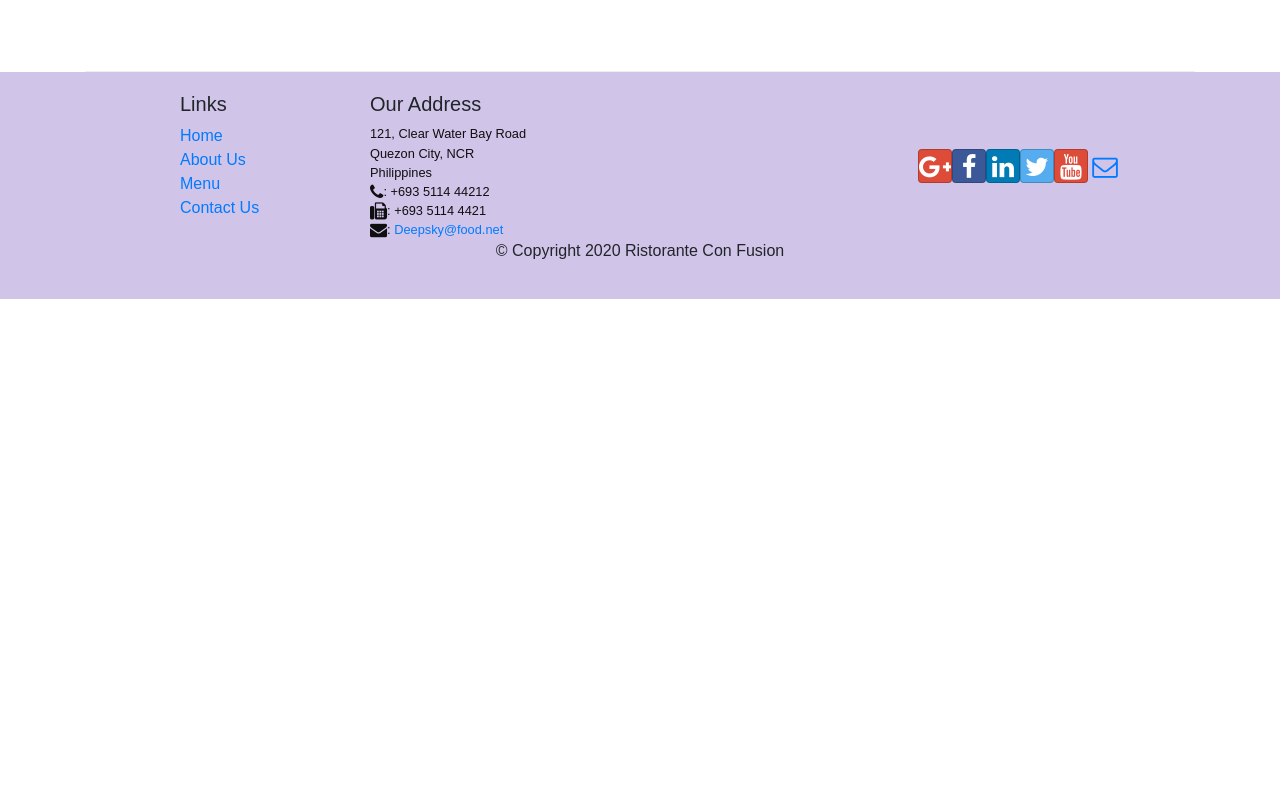
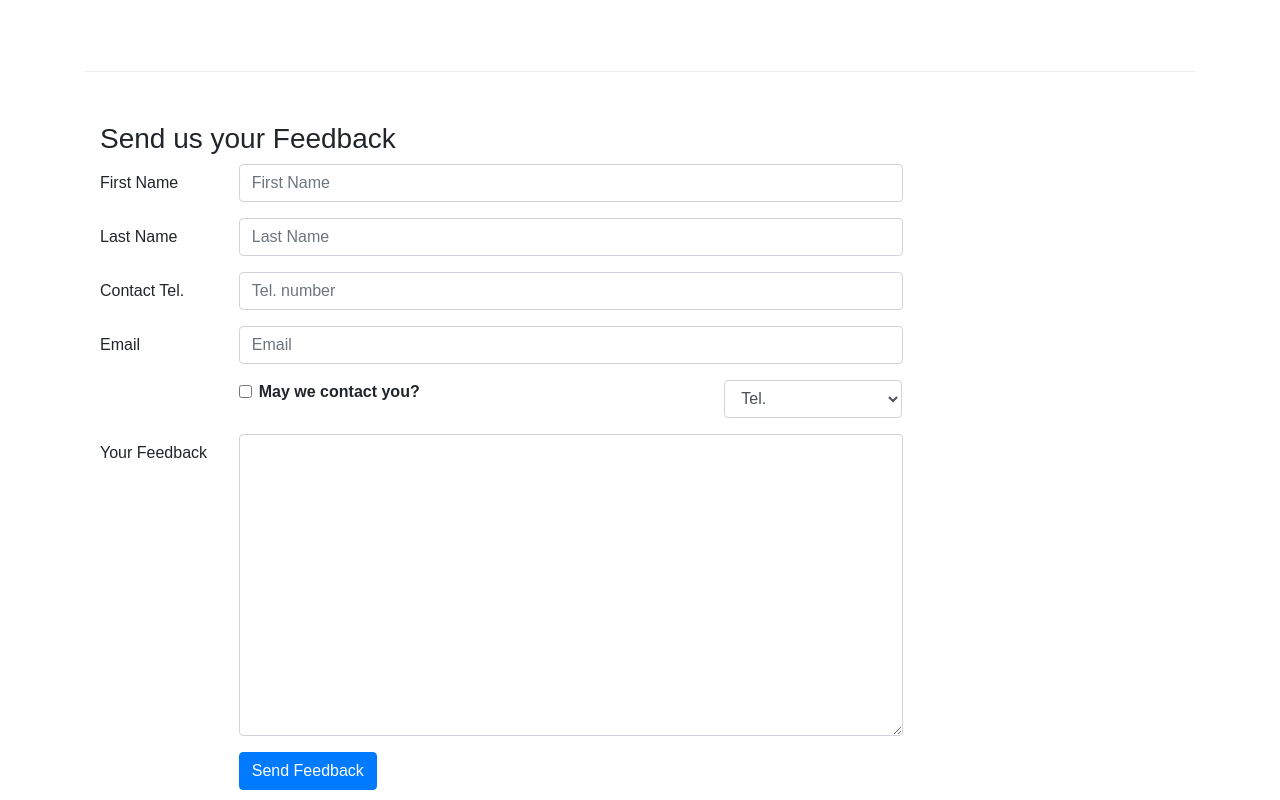
Before and after one commit to FielLucas/React, a React (Create React App) app: page /contactus in a window 1280 px wide. Shown: the part 800-1600 px from the top of the page. Before the commit the page ends 1099 px from the top, so only its background shows below. Built offline with nearby package versions, Linux system fonts and the light colour scheme.

Commit message:
Controlled Forms

```diff
--- a/src/components/ContactComponent.js
+++ b/src/components/ContactComponent.js
@@ -1,9 +1,46 @@
-import React from 'react';
-import { Breadcrumb, BreadcrumbItem } from 'reactstrap';
+import React, {Component} from 'react';
+import { Breadcrumb, BreadcrumbItem, Button, Form, FormGroup, Label, Input, Col } from 'reactstrap';
 import { Link } from 'react-router-dom';
 
-function Contact(props) {
-    return(
+class Contact extends Component {
+
+	constructor(props){
+		super(props);
+		this.state = {
+			firstname: '',
+			lastname: '',
+			telnum: '',
+			email: '',
+			agree: false,
+			contactType: 'Tel.',
+			message: ''
+		}
+
+		this.handleInputChange = this.handleInputChange.bind(this);
+        this.handleSubmit = this.handleSubmit.bind(this);
+
+
+	}
+
+	handleInputChange(event) {
+        const target = event.target;
+        const value = target.type === 'checkbox' ? target.checked : target.value;
+        const name = target.name;
+
+        this.setState({
+        	[name]: value
+        });
+    }
+
+    handleSubmit(event) {
+        console.log('Current State is: ' + JSON.stringify(this.state));
+        alert('Current State is: ' + JSON.stringify(this.state));
+        event.preventDefault();
+    }
+
+	render (){
+
+	return(
         <div className="container">
 		<div className="row">
                 <Breadcrumb>
@@ -42,8 +79,91 @@
                     </div>
                 </div>
             </div>
+            <div className="row row-content">
+				<div className="col-12">
+					<h3>Send us your Feedback</h3>
+				</div>
+                    <div className="col-12 col-md-9">
+                        <Form onSubmit={this.handleSubmit}>
+                            <FormGroup row>
+                                <Label htmlFor="firstname" md={2}>First Name</Label>
+                                <Col md={10}>
+                                    <Input type="text" id="firstname" name="firstname"
+                                        placeholder="First Name"
+                                        value={this.state.firstname}
+                                        onChange={this.handleInputChange} />
+                                </Col>
+                            </FormGroup>
+                            <FormGroup row>
+                                <Label htmlFor="lastname" md={2}>Last Name</Label>
+                                <Col md={10}>
+                                    <Input type="text" id="lastname" name="lastname"
+                                        placeholder="Last Name"
+                                        value={this.state.lastname}
+                                        onChange={this.handleInputChange} />
+                                </Col>
+                            </FormGroup>
+                            <FormGroup row>
+                            <Label htmlFor="telnum" md={2}>Contact Tel.</Label>
+                                <Col md={10}>
+                                    <Input type="tel" id="telnum" name="telnum"
+                                        placeholder="Tel. number"
+                                        value={this.state.telnum}
+                                        onChange={this.handleInputChange} />
+                                </Col>
+                            </FormGroup>
+                            <FormGroup row>
+                                <Label htmlFor="email" md={2}>Email</Label>
+                                <Col md={10}>
+                                    <Input type="email" id="email" name="email"
+                                        placeholder="Email"
+                                        value={this.state.email}
+                                        onChange={this.handleInputChange} />
+                                </Col>
+                            </FormGroup>
+                            <FormGroup row>
+                                <Col md={{size: 6, offset: 2}}>
+                                    <FormGroup check>
+                                        <Label check>
+                                            <Input type="checkbox"
+                                                name="agree"
+                                                checked={this.state.agree}
+                                                onChange={this.handleInputChange} /> {' '}
+                                            <strong>May we contact you?</strong>
+                                        </Label>
+                                    </FormGroup>
+                                </Col>
+                                <Col md={{size: 3, offset: 1}}>
+                                    <Input type="select" name="contactType"
+                                            value={this.state.contactType}
+                                            onChange={this.handleInputChange}>
+                                        <option>Tel.</option>
+                                        <option>Email</option>
+                                    </Input>
+                                </Col>
+                            </FormGroup>
+                            <FormGroup row>
+                                <Label htmlFor="message" md={2}>Your Feedback</Label>
+                                <Col md={10}>
+                                    <Input type="textarea" id="message" name="message"
+                                        rows="12"
+                                        value={this.state.message}
+                                        onChange={this.handleInputChange}></Input>
+                                </Col>
+                            </FormGroup>
+                            <FormGroup row>
+                                <Col md={{size: 10, offset: 2}}>
+                                    <Button type="submit" color="primary">
+                                        Send Feedback
+                                    </Button>
+                                </Col>
+                            </FormGroup>
+                        </Form>
+                    </div>
+            </div>
         </div>
-    );
+		);
+	}
 }
 
 export default Contact;
--- a/src/components/DishDetailComponent.js
+++ b/src/components/DishDetailComponent.js
@@ -40,7 +40,6 @@
                 <div className="container">
 					<div className="row">
 						<Breadcrumb>
-
 							<BreadcrumbItem><Link to="/menu">Menu</Link></BreadcrumbItem>
 							<BreadcrumbItem active>{props.dish.name}</BreadcrumbItem>
 						</Breadcrumb>
```
Also changed, not shown: package.json (indentation only).
